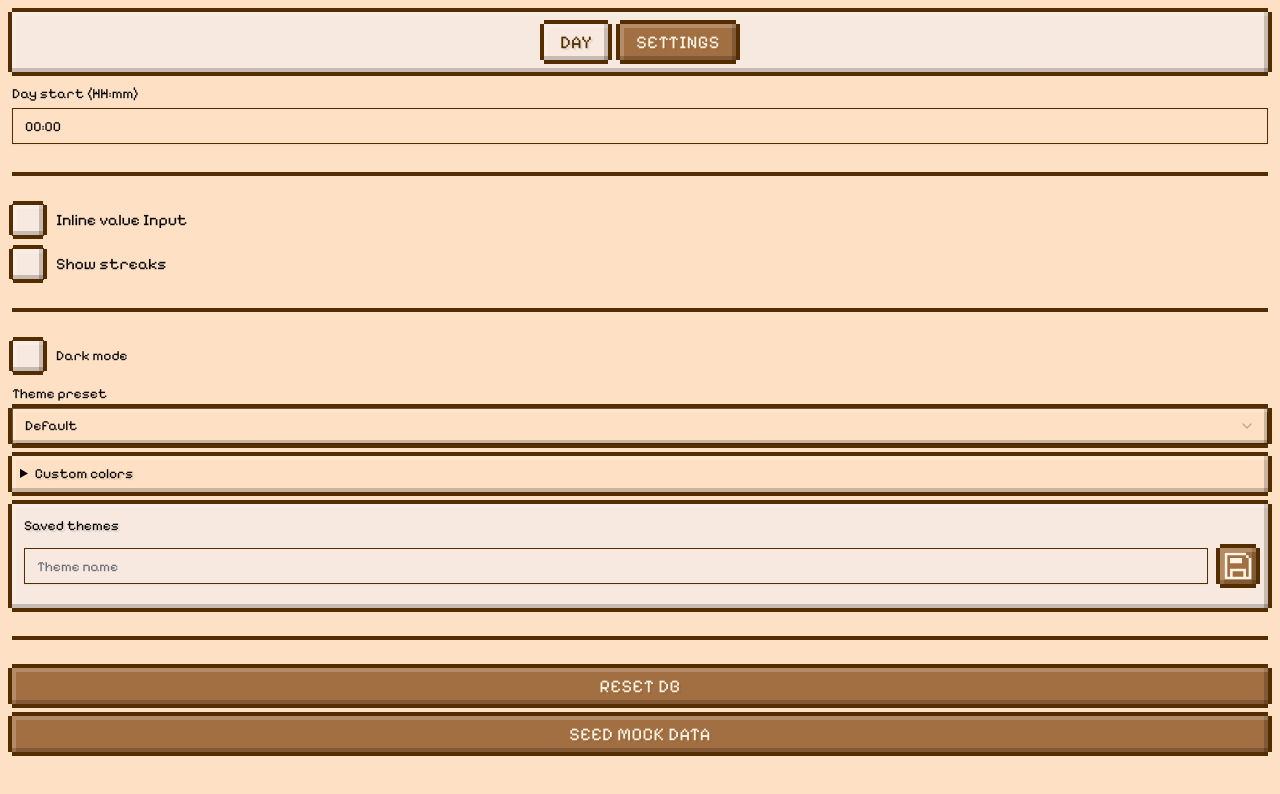
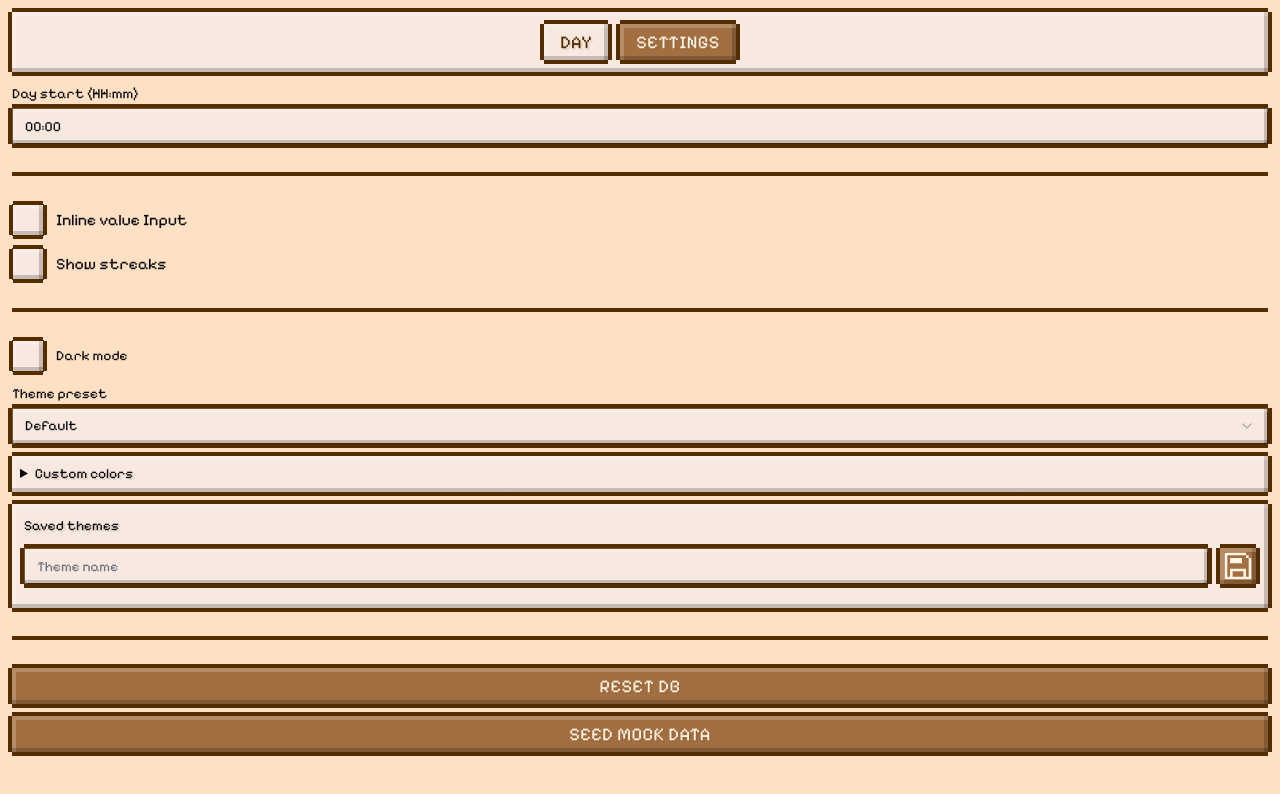
Before and after one commit to majicmaj/journey, a React (Vite) app: page /settings in a window 1280 px wide. Shown: the top 794 px of the page. Built offline with nearby package versions, Linux system fonts and the light colour scheme.

Commit message:
Enhance Settings component styling by wrapping Input elements in pixel-frame and applying bg-card class for visual consistency. Update SelectTrigger and summary elements to use bg-card for improved design coherence.

```diff
--- a/src/features/settings/Settings.tsx
+++ b/src/features/settings/Settings.tsx
@@ -229,14 +229,17 @@ export default function Settings() {
     <div className="flex flex-col gap-3">
       <label className="flex flex-col gap-1">
         <span className="text-sm">Day start (HH:mm)</span>
+        <div className="pixel-frame">
           <Input
             value={data.dayStart}
+            className="bg-card"
             onChange={(e) =>
               db.settings
                 .put({ ...data, dayStart: e.target.value })
                 .then(() => qc.invalidateQueries({ queryKey: ["settings"] }))
             }
           />
+        </div>
       </label>
 
       <hr className="my-4 w-full border-2" />
@@ -297,7 +300,7 @@ export default function Settings() {
                 qc.invalidateQueries({ queryKey: ["settings"] });
               }}
             >
-              <SelectTrigger className="w-full">
+              <SelectTrigger className="w-full bg-card">
                 <SelectValue />
               </SelectTrigger>
               <SelectContent className="pixel-frame">
@@ -312,7 +315,7 @@ export default function Settings() {
         </label>
 
         <details className="flex flex-col bg-card pixel-frame">
-          <summary className="cursor-pointer select-none bg-background p-2 text-sm">
+          <summary className="cursor-pointer select-none bg-card p-2 text-sm">
             Custom colors
           </summary>
           <div className="grid grid-cols-1 px-2 py-3 gap-3">
@@ -358,6 +361,7 @@ export default function Settings() {
         <div className="pixel-frame bg-card text-card-foreground p-3 flex flex-col gap-3">
           <span className="text-sm">Saved themes</span>
           <div className="flex gap-3">
+            <div className="pixel-frame flex-1">
               <Input
                 placeholder="Theme name"
                 onKeyDown={async (e) => {
@@ -382,6 +386,7 @@ export default function Settings() {
                   qc.invalidateQueries({ queryKey: ["settings"] });
                 }}
               />
+            </div>
             <Button
               onClick={async () => {
                 const Input =
```
Lines whose indentation alone changed are shown as unchanged.
